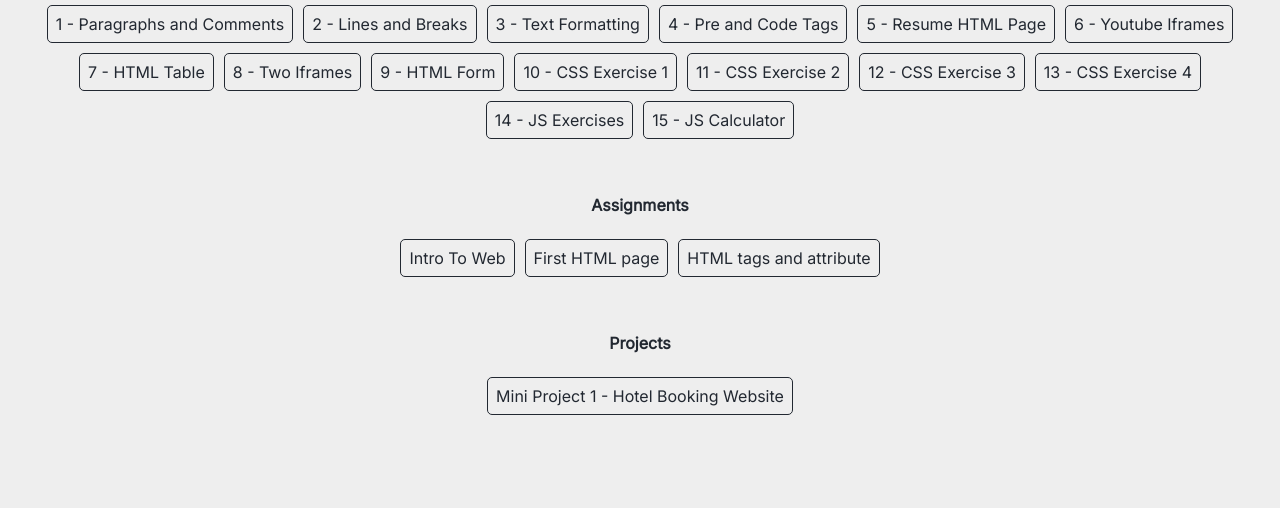
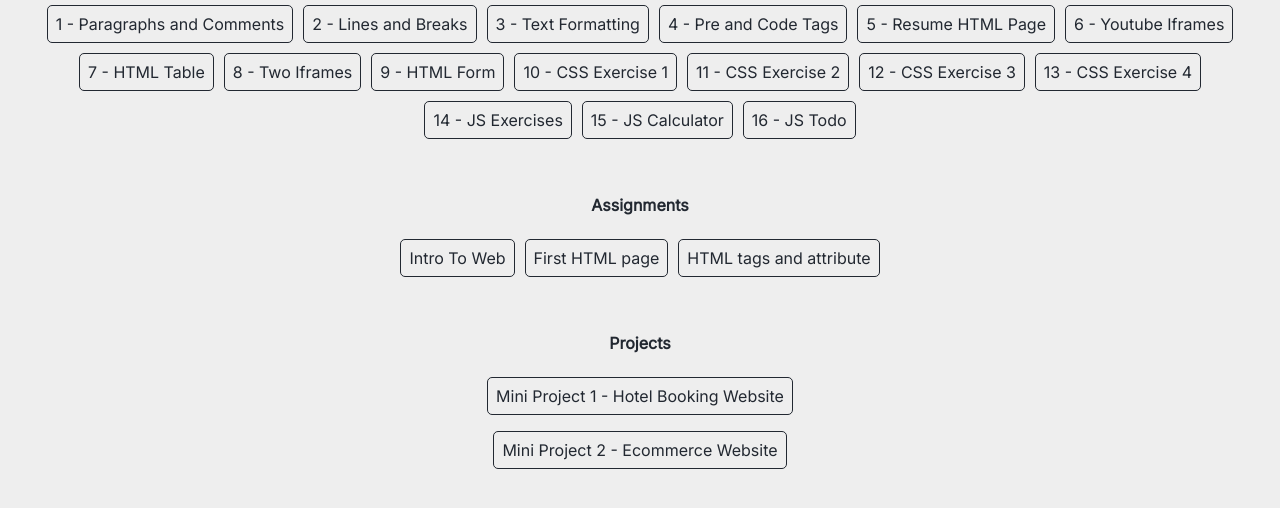
Before and after one commit to ellenjane001/KodeGo-Exercise, a plain HTML site: page index.html in a window 1280 px wide. Shown: the part 152-660 px from the top of the page. Drawn offline with Linux system fonts and the light colour scheme.

Commit message:
added new links

```diff
--- a/index.html
+++ b/index.html
@@ -34,6 +34,7 @@
         <a href="./exercises-week-5/mobile.html">13 - CSS Exercise 4</a>
         <a href="./js-exercises/index.html">14 - JS Exercises</a>
         <a href="https://ellenjane001.github.io/JavaScriptPrj/">15 - JS Calculator</a>
+        <a href="https://todo.ellenjane.cf/">16 - JS Todo</a>
       </div>
     </div>
     <div class="section-container">
@@ -48,7 +49,13 @@
     <div class="section-container">
       <h4>Projects</h4>
       <div class="button-container">
-        <a href="https://projects.ellenjane.cf" target="_blank">Mini Project 1 - Hotel Booking Website</a>
+        <a href="https://projects.ellenjane.cf" target="_blank" rel="noopener">Mini Project 1 - Hotel Booking
+          Website</a>
+      </div>
+      <div class="button-container">
+        <a href="https://ellenjane001.github.io/mini-project-2-temp/" target="_blank" rel="noopener">Mini Project 2 -
+          Ecommerce
+          Website</a>
       </div>
 
     </div>
```
